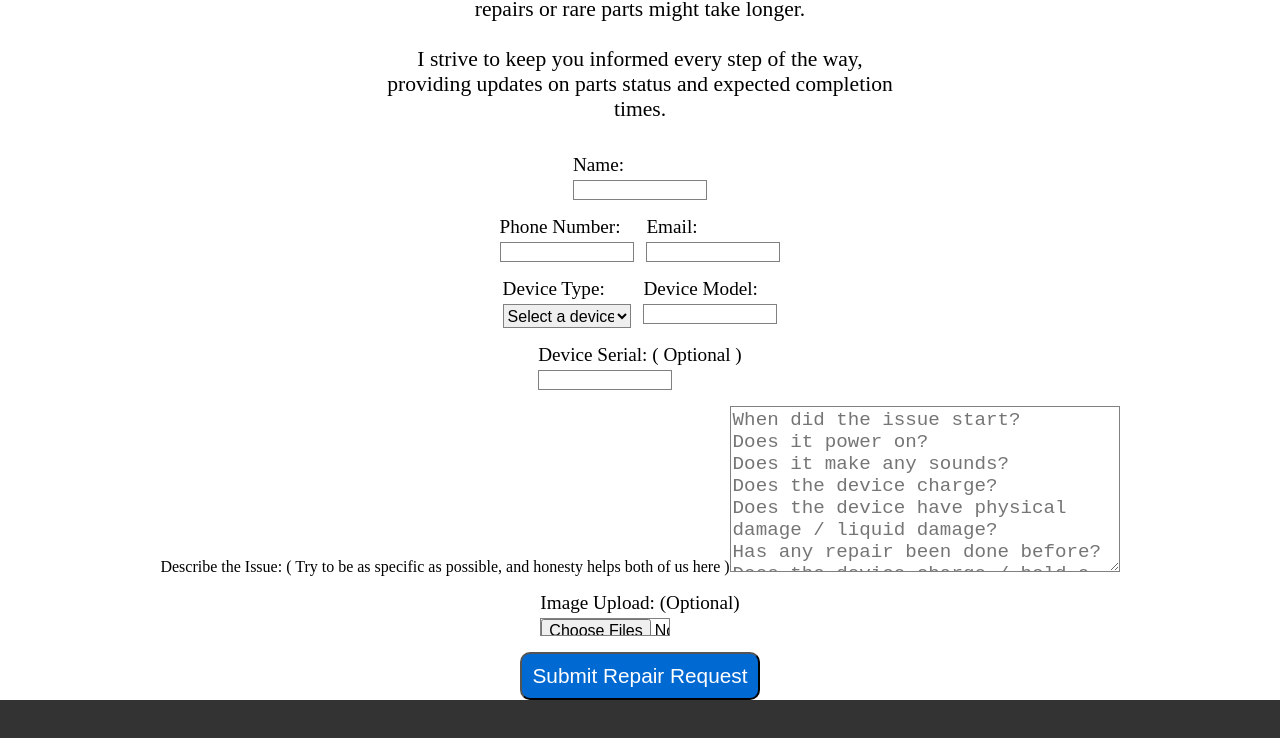
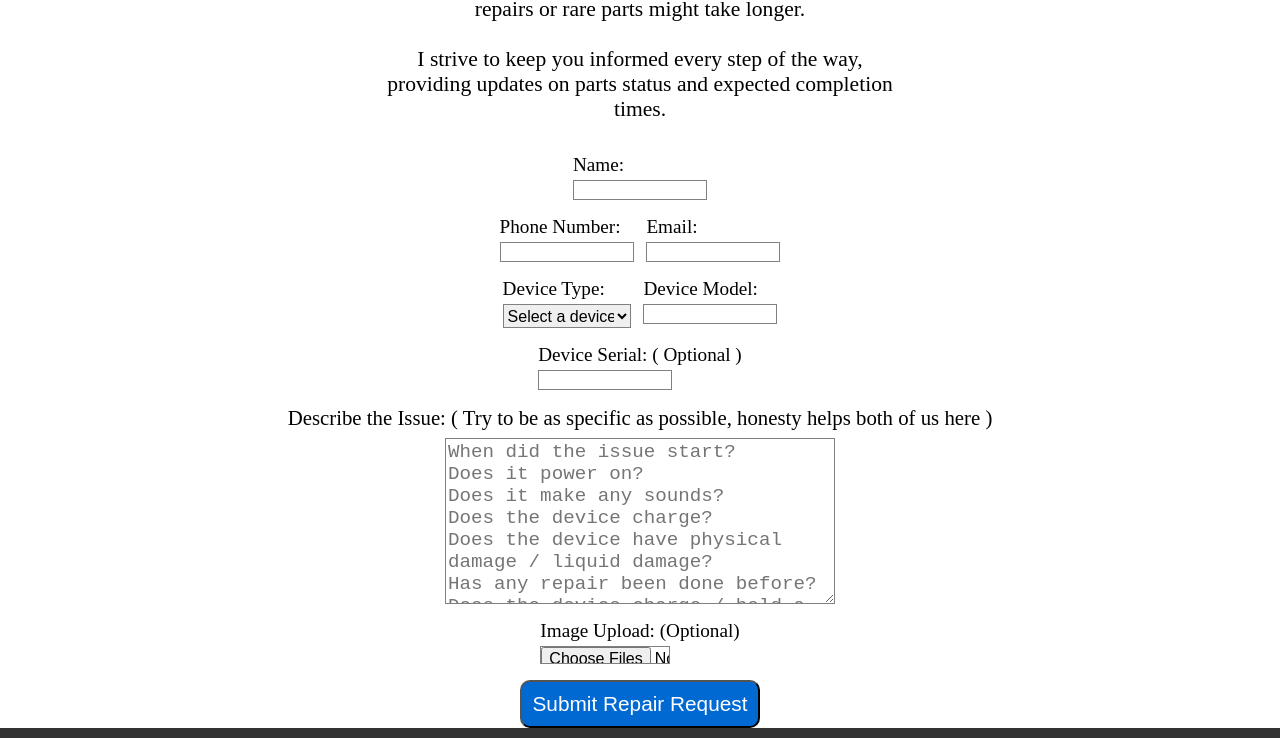
Before and after one commit to chrisz99/atozdevicerepairwebsite, a Next.js app: page /submitrepair in a window 1280 px wide. Shown: the part 450-1188 px from the top of the page. Built offline with nearby package versions, Linux system fonts and the light colour scheme.

Commit message:
fixed formatting

```diff
--- a/app/styles/submitrepair.module.css
+++ b/app/styles/submitrepair.module.css
@@ -34,6 +34,7 @@
   width: 30vw;
   height: 20vh;
   font-size: 1.2rem;
+  margin-top: 1vh;
 }
 
 .contact_input_selector {
@@ -55,6 +56,15 @@
   border-radius: 10px;
   color: white;
   padding: 10px;
+  font-size: 1.3rem;
+}
+
+.contact_input_container_multiarea {
+  align-items: center;
+  justify-content: center;
+  display: flex;
+  flex-direction: column;
+  text-align: center;
   font-size: 1.3rem;
 }
 
--- a/components/common/RepairContactForm.tsx
+++ b/components/common/RepairContactForm.tsx
@@ -74,7 +74,7 @@ export const RepairContactForm: React.FC = () => {
         </label>
 
         <label className={localstyles.contact_input_container_multiarea}>
-          Describe the Issue: ( Try to be as specific as possible, and honesty helps both of us here )
+          Describe the Issue: ( Try to be as specific as possible, honesty helps both of us here )
           <textarea
             placeholder={`When did the issue start?\nDoes it power on?\nDoes it make any sounds?\nDoes the device charge?\nDoes the device have physical damage / liquid damage?\nHas any repair been done before?\nDoes the device charge / hold a charge?\nDoes touch functions still work?\nDoes the device get hot?`}
             className={localstyles.contact_input_multiarea}
```
